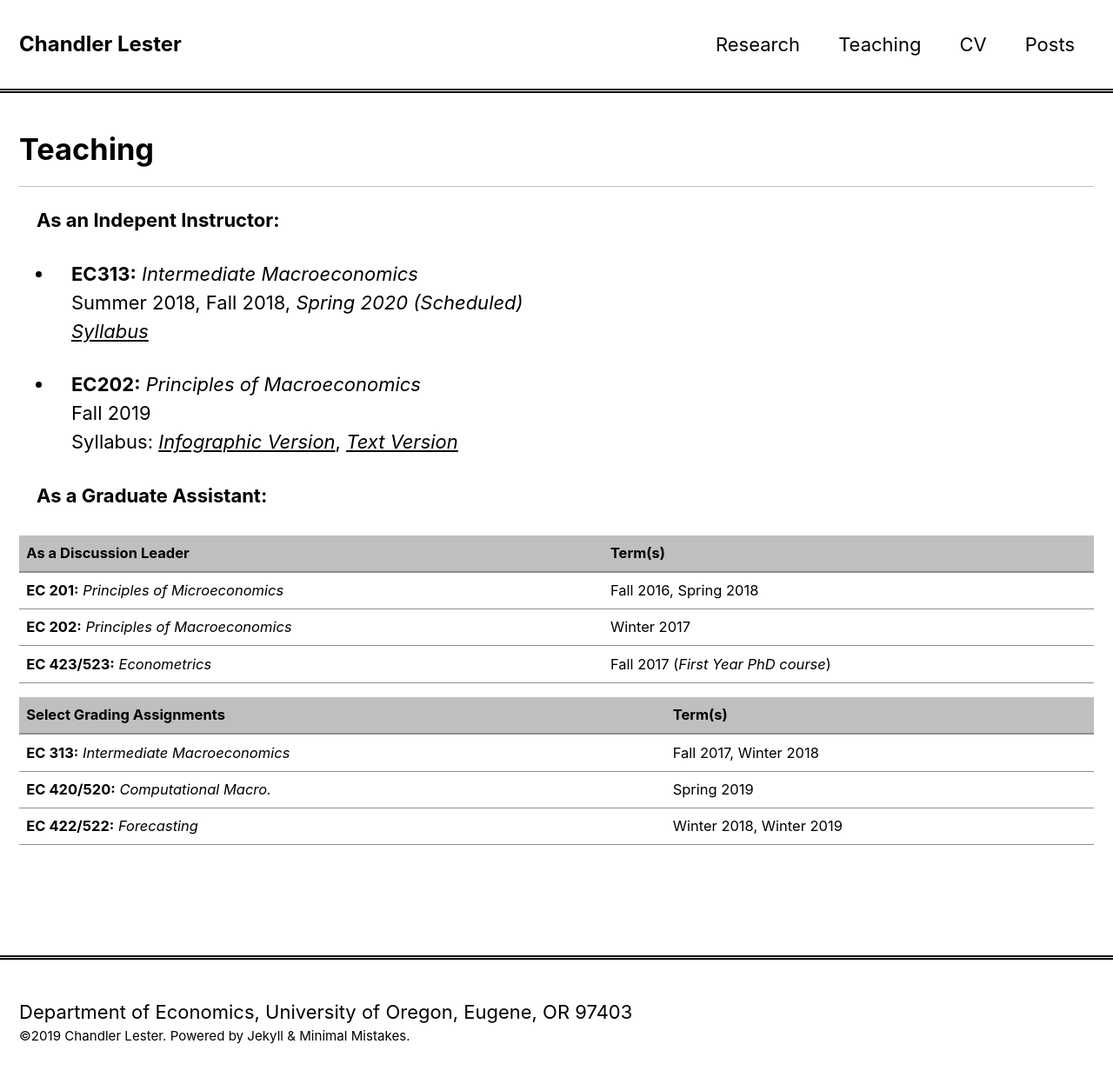
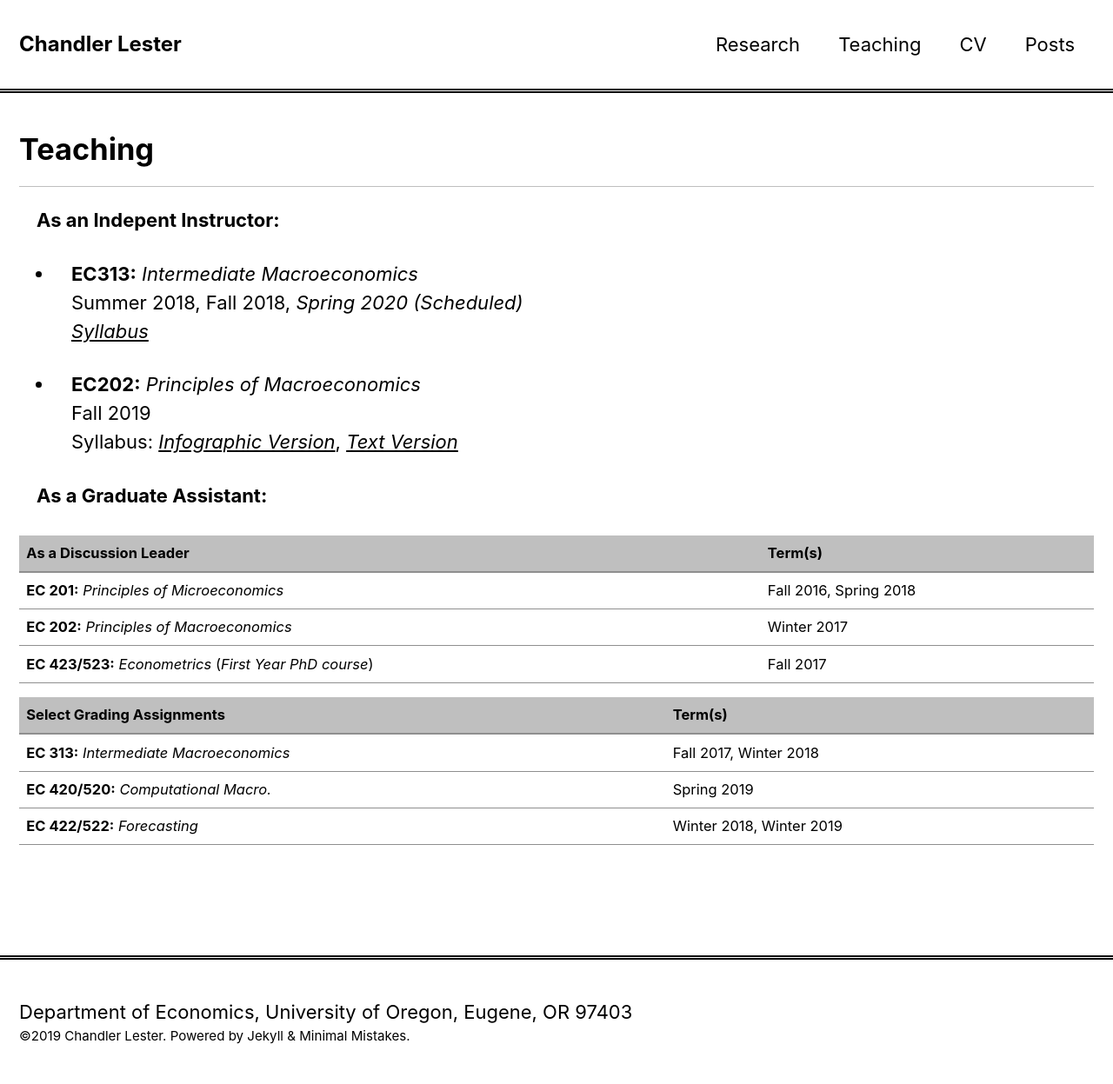
Before and after one commit to mibarnes/chandlerlester.github.io, a Jekyll site: the page built from _pages/teaching.md, in a window 1280 px wide. Shown: the whole page at 87% size. Built offline with Jekyll 4.4.1, drawn with Linux system fonts in a browser that asks for light colours; nearby versions of some CDN libraries.

```diff
--- a/_pages/teaching.md
+++ b/_pages/teaching.md
@@ -25,11 +25,11 @@ class: wide
 
 **As a Graduate Assistant:**
 
-| **As a Discussion Leader**                 |  **Term(s)**                                |
-|--------------------------------------------|---------------------------------------------|
-|**EC 201:** *Principles of Microeconomics*  | Fall 2016, Spring 2018                      |
-|**EC 202:** *Principles of Macroeconomics*  | Winter 2017                                 |
-|**EC 423/523:** *Econometrics*              | Fall 2017 (*First Year PhD course*)         |
+| **As a Discussion Leader**                                           |  **Term(s)**                                |
+|----------------------------------------------------------------------|---------------------------------------------|
+|**EC 201:** *Principles of Microeconomics*                            | Fall 2016, Spring 2018                      |
+|**EC 202:** *Principles of Macroeconomics*                            | Winter 2017                                 |
+|**EC 423/523:** *Econometrics* (*First Year PhD course*)              | Fall 2017                                   |
 
 
 | **Select Grading Assignments**             |  **Term(s)**                                |
```
